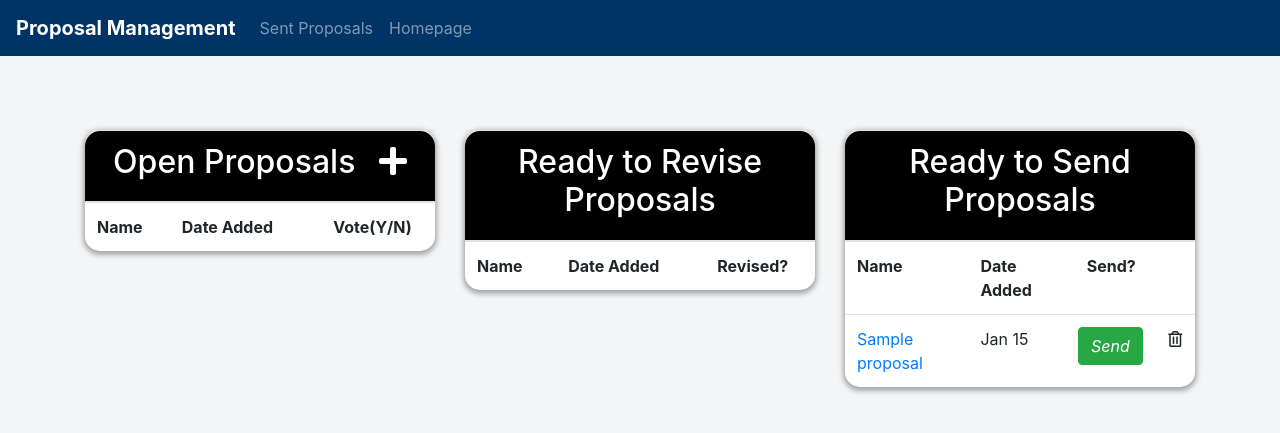
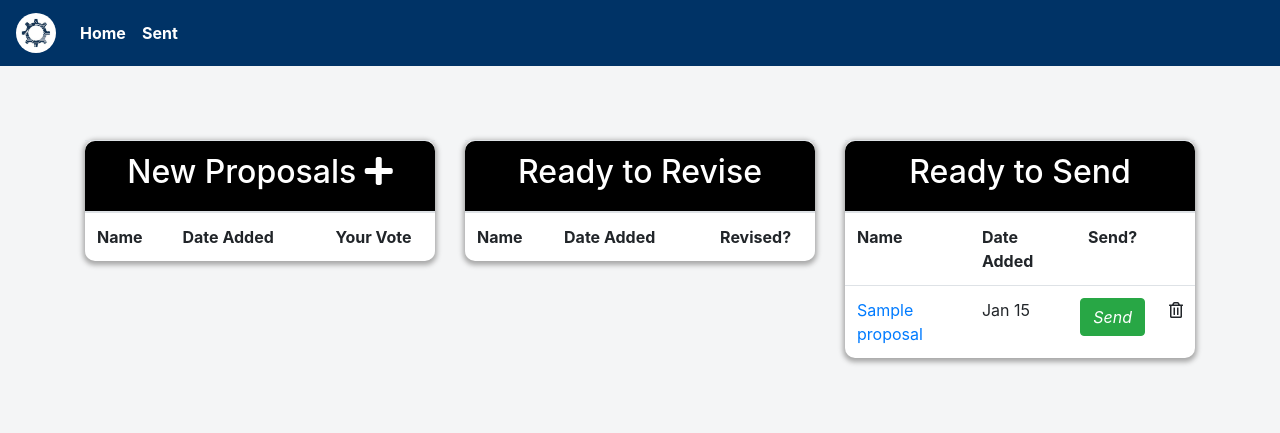
Before and after one commit to jdriscoll98/Proposal-Management, a Django app: page /proposal/ in a window 1280 px wide. Shown: the top 433 px of the page. Run offline with Django 3.2, Linux system fonts and the light colour scheme; a user stored in the database is signed in; tables that the repository leaves empty hold one stand-in row (values such as "Sample post"); lists and menus that the app fills with data are empty; some libraries are stand-ins or nearby versions.

Commit message:
More graphic revisions

```diff
--- a/proposal/templates/proposal/homepage.html
+++ b/proposal/templates/proposal/homepage.html
@@ -2,9 +2,14 @@
 
 {% block custom_css %}
 <style>
-.fa-plus {
-  color white;
-  margin-left: 15px;
+.yes {
+  color: green;
+}
+.no {
+  color: red;
+}
+.vote:hover {
+  cursor:pointer;
 }
 </style>
 {% endblock custom_css %}
@@ -19,7 +24,7 @@
           <tr>
             <th colspan="5" class="heading">
               <h2>
-                Open Proposals
+                New Proposals
                 <i class="fas fa-plus" href="{% url 'proposal:add_proposal' %}"></i>
               </h2>
             </th>
@@ -29,7 +34,7 @@
           <tr>
             <th>Name</th>
             <th>Date Added</th>
-            <th class="center" colspan="2" >Vote(Y/N)</th>
+            <th class="center" colspan="2" >Your Vote</th>
           </tr>
           {% for proposal in open_proposals %}
           <tr id="row-{{proposal.pk}}">
@@ -37,11 +42,11 @@
             <td>{{ proposal.date_added|date:"M d"}}</td>
             <td>
               <text>{{ proposal.num_of_upvotes }}</text>
-              <i class="btn btn-success vote" href="{% url 'proposal:vote_proposal' pk=proposal.pk vote='Yes' %}">Yes</i>
+              <i class="vote yes" href="{% url 'proposal:vote_proposal' pk=proposal.pk vote='Yes' %}">Yes</i>
             </td>
             <td>
               <text>{{ proposal.num_of_downvotes }}</text>
-              <i class="btn btn-danger vote" href="{% url 'proposal:vote_proposal' pk=proposal.pk vote='No' %}">No</i>
+              <i class="vote no" href="{% url 'proposal:vote_proposal' pk=proposal.pk vote='No' %}">No</i>
             </td>
             <td>
               <i id="{{proposal.pk}}" class="far fa-trash-alt" href="{% url 'proposal:delete_proposal' proposal.pk %}"></i>
@@ -57,7 +62,7 @@
           <tr>
             <th colspan="5" class="heading">
               <h2>
-                Ready to Revise Proposals
+                Ready to Revise
               </h2>
             </th>
           </tr>
@@ -89,7 +94,7 @@
       <tr>
         <th colspan="5" class="heading">
           <h2>
-            Ready to Send Proposals
+            Ready to Send
           </h2>
         </th>
       </tr>
--- a/website/static/website/css/style.css
+++ b/website/static/website/css/style.css
@@ -1,5 +1,9 @@
 body {
   background-color: #f4f5f6;
+}
+
+#logo {
+  border-radius: 50%;
 }
 
 :root {
@@ -24,15 +28,15 @@ table, .table {
   box-shadow: 0px 2px 5px 2px rgba(168,168,168,1);
   margin-top: 50px;
   background-color: white;
-  border-radius: 15px !important;
+  border-radius: 10px !important;
 }
 
 .heading {
   background-color: black;
   color: white;
   text-align: center;
-  border-top-left-radius: 15px !important;
-  border-top-right-radius: 15px !important;
+  border-top-left-radius: 10px !important;
+  border-top-right-radius: 10px !important;
 }
 
 .center {
@@ -52,6 +56,14 @@ input, select {
   font-weight: bold;
 }
 
+.nav-link {
+  font-weight:bold;
+  color: white !important;
+}
+
+.nav-link:hover {
+  color: #fd6c53 !important;
+}
 #save {
   font-size: 25px;
 }
--- /dev/null
+++ b/website/static/website/images/desktop.ini
@@ -0,0 +1,2 @@
+[LocalizedFileNames]
+logo.jpg=@logo,0
--- a/website/templates/website/navbar.html
+++ b/website/templates/website/navbar.html
@@ -1,14 +1,17 @@
+{% load staticfiles %}
+
 <nav class="navbar navbar-expand-sm bg-dark navbar-dark">
   <!-- Brand -->
-  <a class="navbar-brand" href="{% url 'proposal:homepage' %}"><b>Proposal Management</b></a>
-
+  <a class="navbar-brand" href="{% url 'proposal:homepage' %}">
+    <img id="logo" src="{% static 'website/images/logo.jpg' %}" alt="Logo" style="width:40px;">
+  </a>
   <!-- Links -->
   <ul class="navbar-nav">
     <li class="nav-item">
-      <a class="nav-link" href="{% url 'proposal:sent_proposals' %}">Sent Proposals</a>
+      <a class="nav-link" href="{% url 'proposal:homepage' %}">Home</a>
     </li>
     <li class="nav-item">
-      <a class="nav-link" href="{% url 'proposal:homepage' %}">Homepage</a>
+      <a class="nav-link" href="{% url 'proposal:sent_proposals' %}">Sent</a>
     </li>
   </ul>
 </nav>
```
Also changed, not shown: website/static/website/images/logo.jpg (added).
